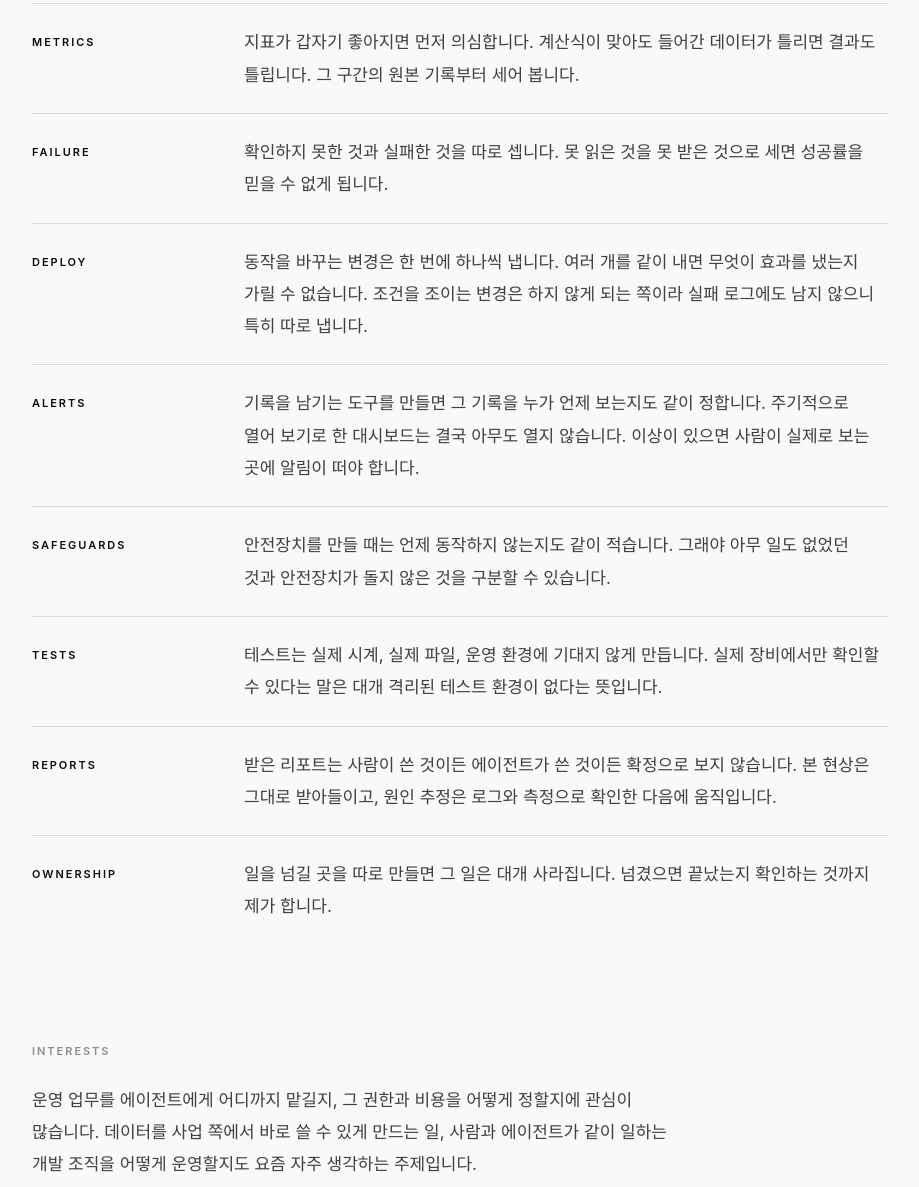
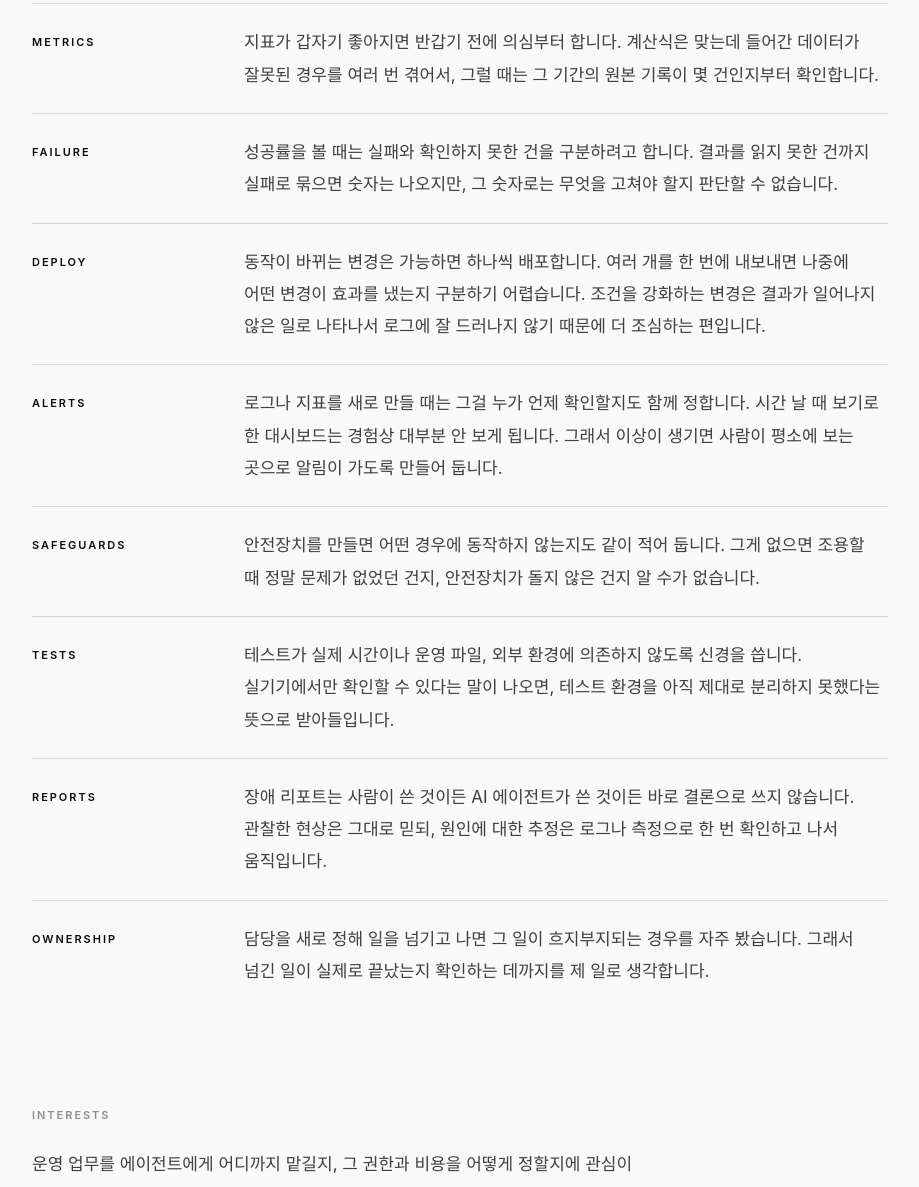
Before and after one commit to tael/tael.github.io, a plain HTML site: page index.html in a window 1280 px wide. Shown: the part 1818-3005 px from the top of the page, without its empty margins (180-1099 px from the left). Drawn offline with Linux system fonts and the light colour scheme; a web font is replaced by a local one.

Commit message:
Notes 문장을 격언체 단문에서 이유를 붙인 평서문으로 수정

```diff
--- a/index.html
+++ b/index.html
@@ -136,35 +136,35 @@
     <span class="label">Notes</span>
     <div class="group">
       <h3>Metrics</h3>
-      <p>지표가 갑자기 좋아지면 먼저 의심합니다. 계산식이 맞아도 들어간 데이터가 틀리면 결과도 틀립니다. 그 구간의 원본 기록부터 세어 봅니다.</p>
+      <p>지표가 갑자기 좋아지면 반갑기 전에 의심부터 합니다. 계산식은 맞는데 들어간 데이터가 잘못된 경우를 여러 번 겪어서, 그럴 때는 그 기간의 원본 기록이 몇 건인지부터 확인합니다.</p>
     </div>
     <div class="group">
       <h3>Failure</h3>
-      <p>확인하지 못한 것과 실패한 것을 따로 셉니다. 못 읽은 것을 못 받은 것으로 세면 성공률을 믿을 수 없게 됩니다.</p>
+      <p>성공률을 볼 때는 실패와 확인하지 못한 건을 구분하려고 합니다. 결과를 읽지 못한 건까지 실패로 묶으면 숫자는 나오지만, 그 숫자로는 무엇을 고쳐야 할지 판단할 수 없습니다.</p>
     </div>
     <div class="group">
       <h3>Deploy</h3>
-      <p>동작을 바꾸는 변경은 한 번에 하나씩 냅니다. 여러 개를 같이 내면 무엇이 효과를 냈는지 가릴 수 없습니다. 조건을 조이는 변경은 하지 않게 되는 쪽이라 실패 로그에도 남지 않으니 특히 따로 냅니다.</p>
+      <p>동작이 바뀌는 변경은 가능하면 하나씩 배포합니다. 여러 개를 한 번에 내보내면 나중에 어떤 변경이 효과를 냈는지 구분하기 어렵습니다. 조건을 강화하는 변경은 결과가 일어나지 않은 일로 나타나서 로그에 잘 드러나지 않기 때문에 더 조심하는 편입니다.</p>
     </div>
     <div class="group">
       <h3>Alerts</h3>
-      <p>기록을 남기는 도구를 만들면 그 기록을 누가 언제 보는지도 같이 정합니다. 주기적으로 열어 보기로 한 대시보드는 결국 아무도 열지 않습니다. 이상이 있으면 사람이 실제로 보는 곳에 알림이 떠야 합니다.</p>
+      <p>로그나 지표를 새로 만들 때는 그걸 누가 언제 확인할지도 함께 정합니다. 시간 날 때 보기로 한 대시보드는 경험상 대부분 안 보게 됩니다. 그래서 이상이 생기면 사람이 평소에 보는 곳으로 알림이 가도록 만들어 둡니다.</p>
     </div>
     <div class="group">
       <h3>Safeguards</h3>
-      <p>안전장치를 만들 때는 언제 동작하지 않는지도 같이 적습니다. 그래야 아무 일도 없었던 것과 안전장치가 돌지 않은 것을 구분할 수 있습니다.</p>
+      <p>안전장치를 만들면 어떤 경우에 동작하지 않는지도 같이 적어 둡니다. 그게 없으면 조용할 때 정말 문제가 없었던 건지, 안전장치가 돌지 않은 건지 알 수가 없습니다.</p>
     </div>
     <div class="group">
       <h3>Tests</h3>
-      <p>테스트는 실제 시계, 실제 파일, 운영 환경에 기대지 않게 만듭니다. 실제 장비에서만 확인할 수 있다는 말은 대개 격리된 테스트 환경이 없다는 뜻입니다.</p>
+      <p>테스트가 실제 시간이나 운영 파일, 외부 환경에 의존하지 않도록 신경을 씁니다. 실기기에서만 확인할 수 있다는 말이 나오면, 테스트 환경을 아직 제대로 분리하지 못했다는 뜻으로 받아들입니다.</p>
     </div>
     <div class="group">
       <h3>Reports</h3>
-      <p>받은 리포트는 사람이 쓴 것이든 에이전트가 쓴 것이든 확정으로 보지 않습니다. 본 현상은 그대로 받아들이고, 원인 추정은 로그와 측정으로 확인한 다음에 움직입니다.</p>
+      <p>장애 리포트는 사람이 쓴 것이든 AI 에이전트가 쓴 것이든 바로 결론으로 쓰지 않습니다. 관찰한 현상은 그대로 믿되, 원인에 대한 추정은 로그나 측정으로 한 번 확인하고 나서 움직입니다.</p>
     </div>
     <div class="group">
       <h3>Ownership</h3>
-      <p>일을 넘길 곳을 따로 만들면 그 일은 대개 사라집니다. 넘겼으면 끝났는지 확인하는 것까지 제가 합니다.</p>
+      <p>담당을 새로 정해 일을 넘기고 나면 그 일이 흐지부지되는 경우를 자주 봤습니다. 그래서 넘긴 일이 실제로 끝났는지 확인하는 데까지를 제 일로 생각합니다.</p>
     </div>
   </section>
 
```
